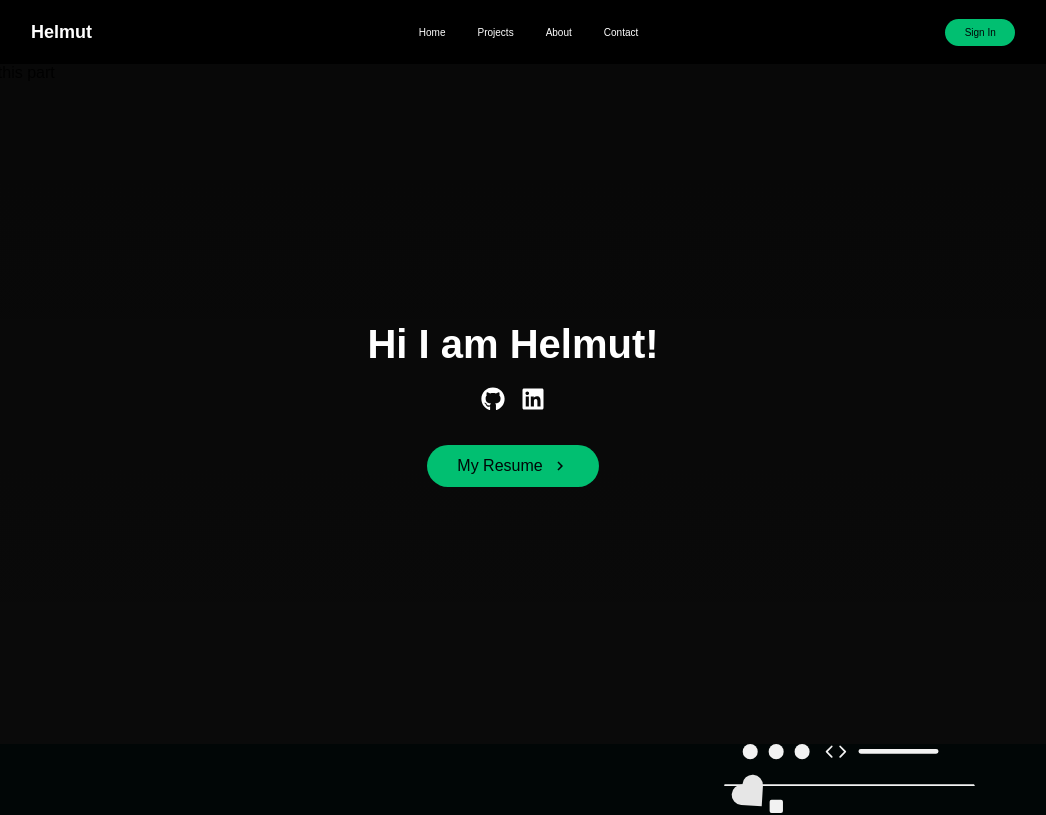
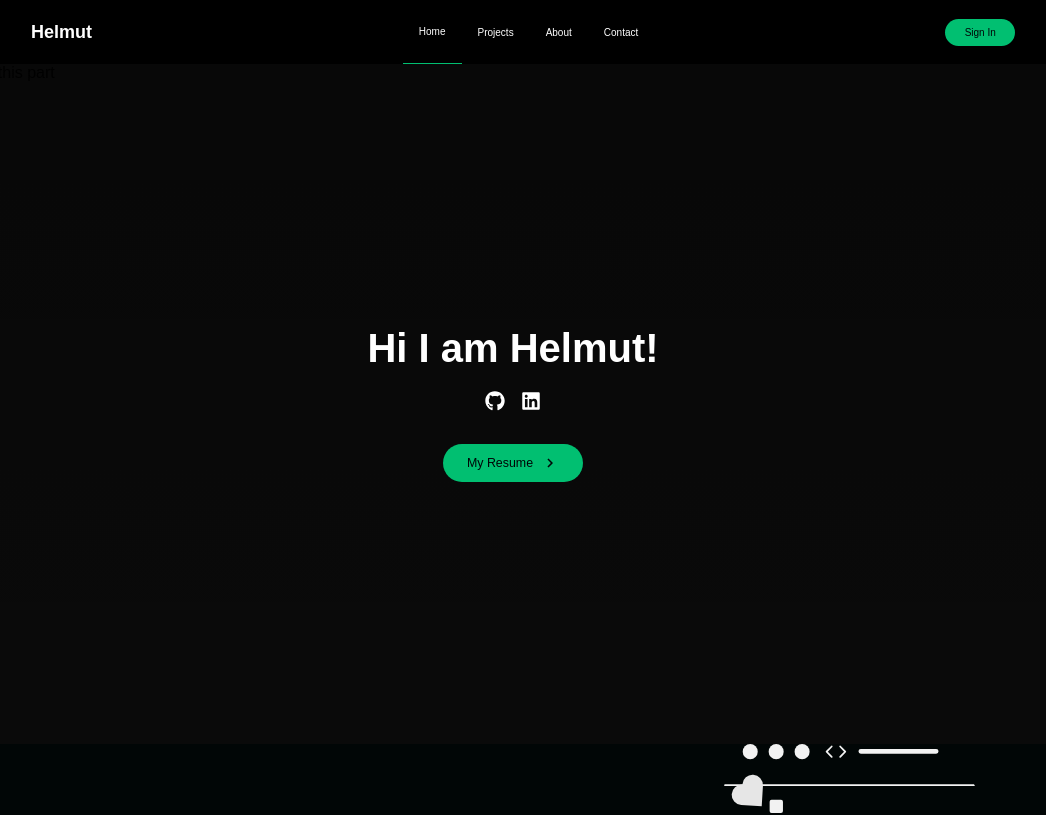
Before and after one commit to h-waldschmidt/website, a React (Create React App) app: page / in a window 1280 px wide. Shown: the top 815 px of the page, without its empty margins (127-1173 px from the left). Built offline with nearby package versions, Linux system fonts and the light colour scheme; a web font is replaced by a local one.

Commit message:
testing some values for navbar

```diff
--- a/src/components/ButtonElement.js
+++ b/src/components/ButtonElement.js
@@ -5,9 +5,9 @@ export const Button = styled(Link)`
     border-radius: 5.25vh;
     background: ${({ primary }) => (primary ? '#01BF71' : '#010606')};
     white-space: nowrap;
-    padding: ${({ big }) => (big ? '1.25vh 5vh' : '12px 30px')};
+    padding: ${({ big }) => (big ? '1.25vh 5vh' : '1.25vh 3vh')};
     color: ${({ dark }) => (dark ? '#010606' : '#fff')};
-    font-size:${({ fontBig }) => (fontBig ? '2.25vh' : '16px')};
+    font-size:${({ fontBig }) => (fontBig ? '2.25vh' : '1.55vh')};
     outline:none;
     border: none;
     cursor: pointer;
--- a/src/components/HeroSection/HeroElements.js
+++ b/src/components/HeroSection/HeroElements.js
@@ -113,5 +113,5 @@ export const SocialIcons = styled.div`
 export const SocialIconLink = styled.a`
     padding: 1vh;
     color: #fff;
-    font-size: 24px;
+    font-size: 2.5vh;
 `;
--- a/src/components/Navbar/NavBarElements.js
+++ b/src/components/Navbar/NavBarElements.js
@@ -35,6 +35,9 @@ export const NavLogo = styled(LinkR)`
     margin-left: 2.5vh;
     font-weight: bold;
     text-decoration: none;
+    @media (max-width: 834px) {
+        padding-top: 1vh;
+    }
 `;
 
 export const MobileIcon = styled.div`
@@ -78,7 +81,7 @@ export const NavLinks = styled(LinkS)`
     cursor: pointer;
 
     &.active{
-        border-bottom: 3px solid #01bf71;
+        border-bottom: 0.2vh solid #01bf71;
     }
 `;
 
--- a/src/components/Navbar/Navbar.js
+++ b/src/components/Navbar/Navbar.js
@@ -47,7 +47,11 @@ const Navbar = ({ toggle }) => {
                         </MobileIcon>
                         <NavMenu>
                             <NavItem>
-                                <NavLinks to='/' onClick={toggleHome}>
+                                <NavLinks to='home'
+                                    onClick={toggleHome}
+                                    spy={true}
+                                    exact='true'
+                                    offset={-175}>
                                     Home
                                 </NavLinks>
                             </NavItem>
@@ -57,7 +61,7 @@ const Navbar = ({ toggle }) => {
                                     duration={500}
                                     spy={true}
                                     exact='true'
-                                    offset={-80}>
+                                    offset={-160}>
                                     Projects
                                 </NavLinks>
                             </NavItem>
@@ -67,7 +71,7 @@ const Navbar = ({ toggle }) => {
                                     duration={500}
                                     spy={true}
                                     exact='true'
-                                    offset={-80}>
+                                    offset={-160}>
                                     About
                                 </NavLinks>
                             </NavItem>
@@ -77,7 +81,7 @@ const Navbar = ({ toggle }) => {
                                     duration={500}
                                     spy={true}
                                     exact='true'
-                                    offset={-80}>
+                                    offset={-275}>
                                     Contact
                                 </NavLinks>
                             </NavItem>
```
